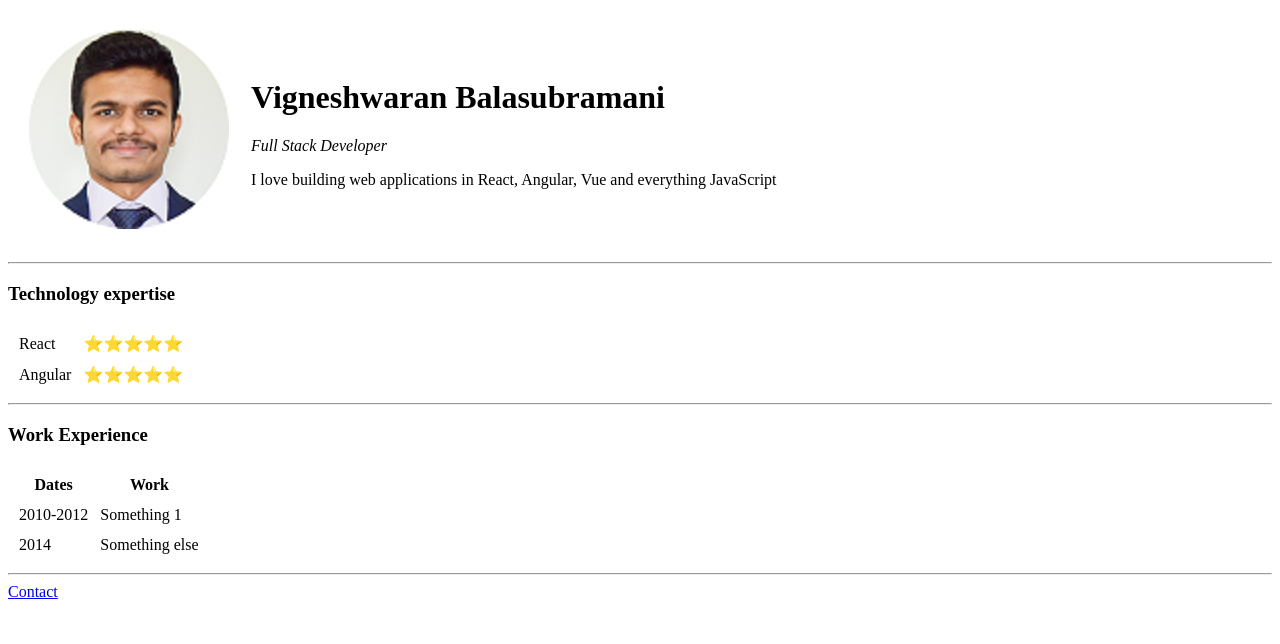
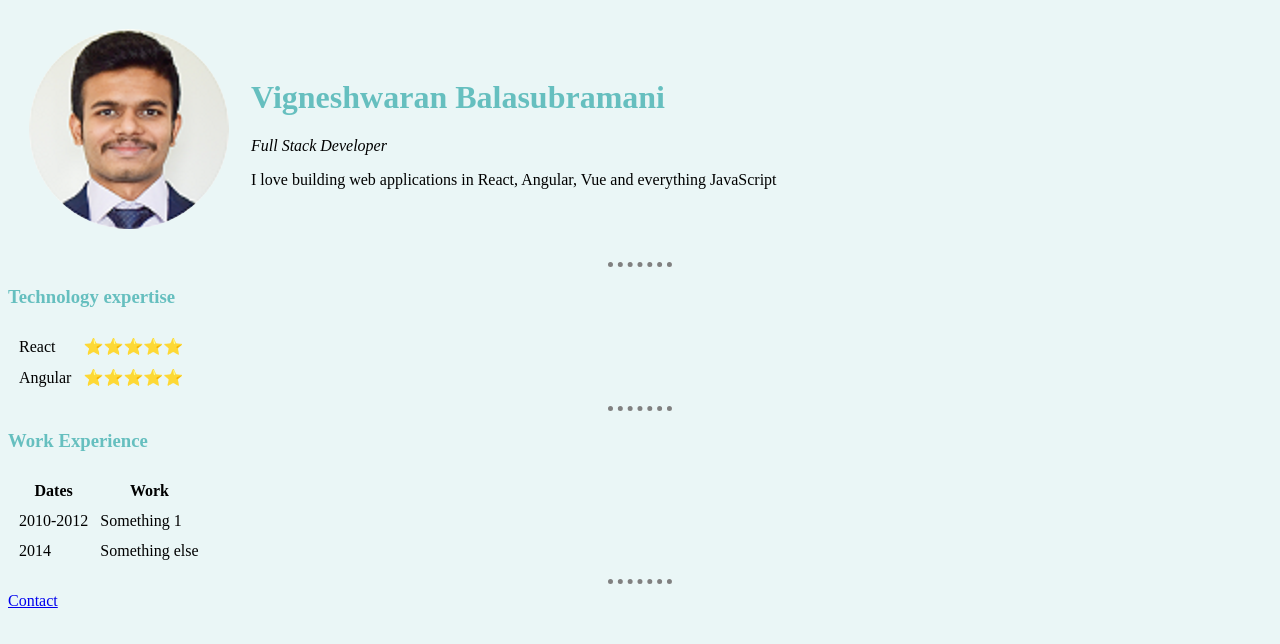
Before and after one commit to Vicky310/day-42-portfolio-site, a plain HTML site: page index.html in a window 1280 px wide. Drawn offline with Linux system fonts and the light colour scheme.

Commit message:
Day-43 with CSS

```diff
--- /dev/null
+++ b/CSS/styles.css
@@ -0,0 +1,19 @@
+body {
+  background-color: #EAF6F6;
+}
+
+h1 {
+  color: #66BFBF
+}
+
+h3 {
+    color: #66BFBF
+}
+
+hr {
+  border-style: none;
+  border-top-style: dotted;
+  border-color: grey;
+  border-width: 5px;
+  width: 5%;
+}
--- a/index.html
+++ b/index.html
@@ -3,11 +3,12 @@
   <head>
     <meta charset="utf-8">
     <title>Vicky's Personal Site</title>
+    <link rel="stylesheet" href="css/styles.css">
   </head>
   <body>
     <table cellspacing="20">
       <tr>
-        <td><img src="images/my-profile-pic.png" alt="Vicky profile picture"></td>
+        <td><img src="images/my-profile-pic.png" alt="Vicky profile picture" style="border-radius: 50%"></td>
         <td><h1>Vigneshwaran Balasubramani</h1>
           <p><em>Full Stack Developer</em></p>
           <p>I love building web applications in React, Angular, Vue and everything JavaScript</p>
```
